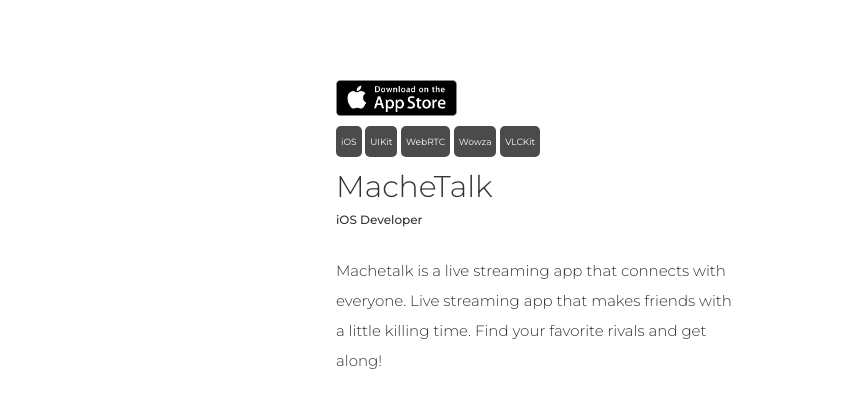
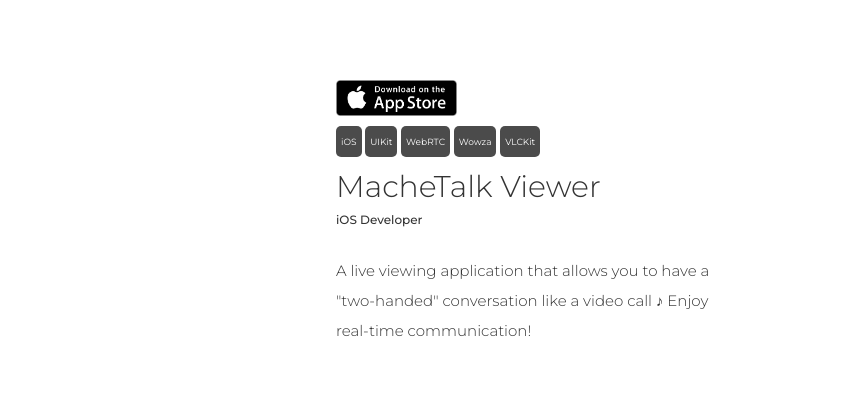
Before and after one commit to jangoes/jangoes.github.io, a plain HTML site: page work/machetalk_live.html in a window 1280 px wide. Shown: the full height of the page, 419-1280 px from the left. Drawn offline with nearby package versions, Linux system fonts and the light colour scheme.

Commit message:
Fix machetalk not properly linked

```diff
--- a/work/machetalk_live.html
+++ b/work/machetalk_live.html
@@ -4,7 +4,7 @@
     <meta charset="UTF-8">
 
     <meta name="viewport" content="width=device-width, initial-scale=1">
-    <title>MacheTalk</title>
+    <title>MacheTalk Viewer</title>
     <link rel="shortcut icon" type="image/png" href="assets/images/favicon.png"/>
 
     <link rel="stylesheet" href="https://maxcdn.bootstrapcdn.com/bootstrap/3.3.7/css/bootstrap.min.css"
@@ -40,12 +40,12 @@
                 <span>VLCKit</span>
             </div>
 
-            <h2 class="imac-section-header light">MacheTalk</h2>
+            <h2 class="imac-section-header light">MacheTalk Viewer</h2>
             <h6 class="position-title">iOS Developer</h6>
 
             <div class="imac-section-desc">
 
-            <span>Machetalk is a live streaming app that connects with everyone. Live streaming app that makes friends with a little killing time. Find your favorite rivals and get along!</span>
+            <span>A live viewing application that allows you to have a "two-handed" conversation like a video call ♪ Enjoy real-time communication!</span>
             </div>
         </div>
     </div>
```
Also changed, not shown: work/machetalk_view.html (+3 -3 lines).
